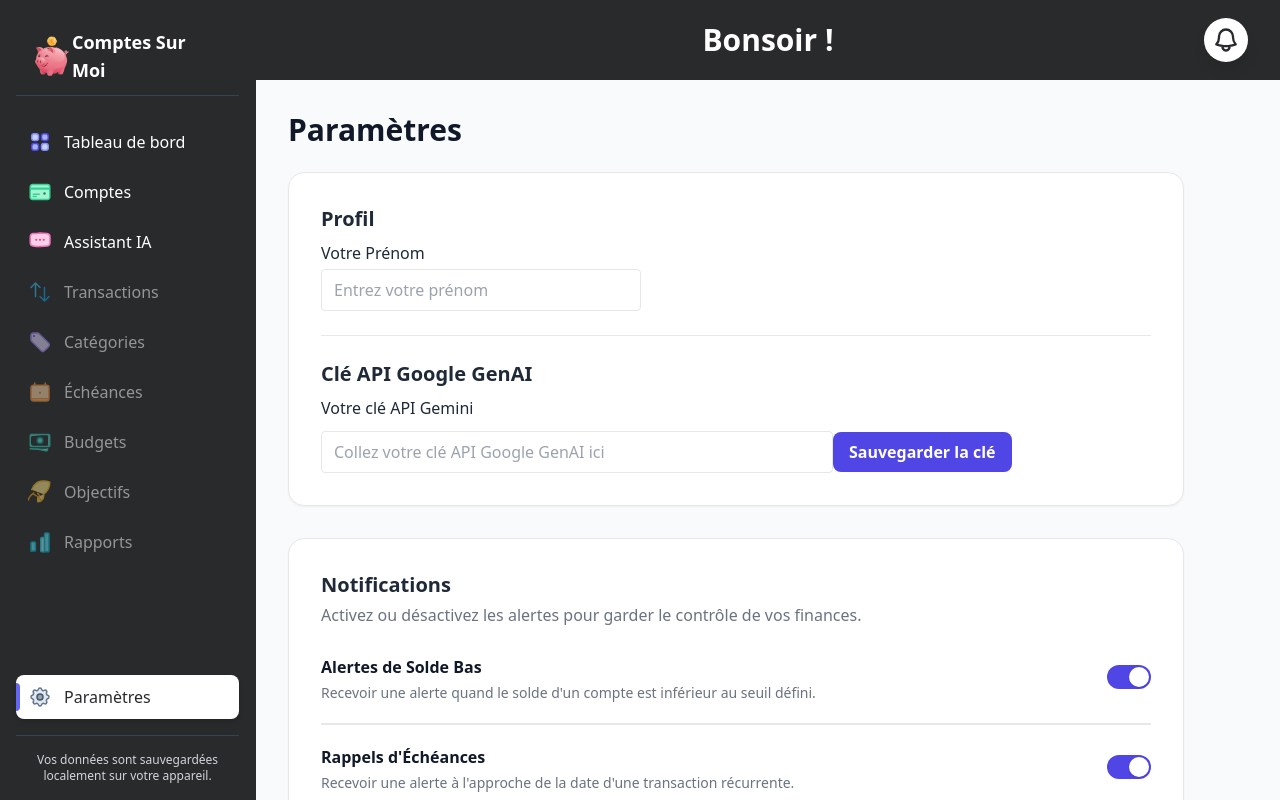
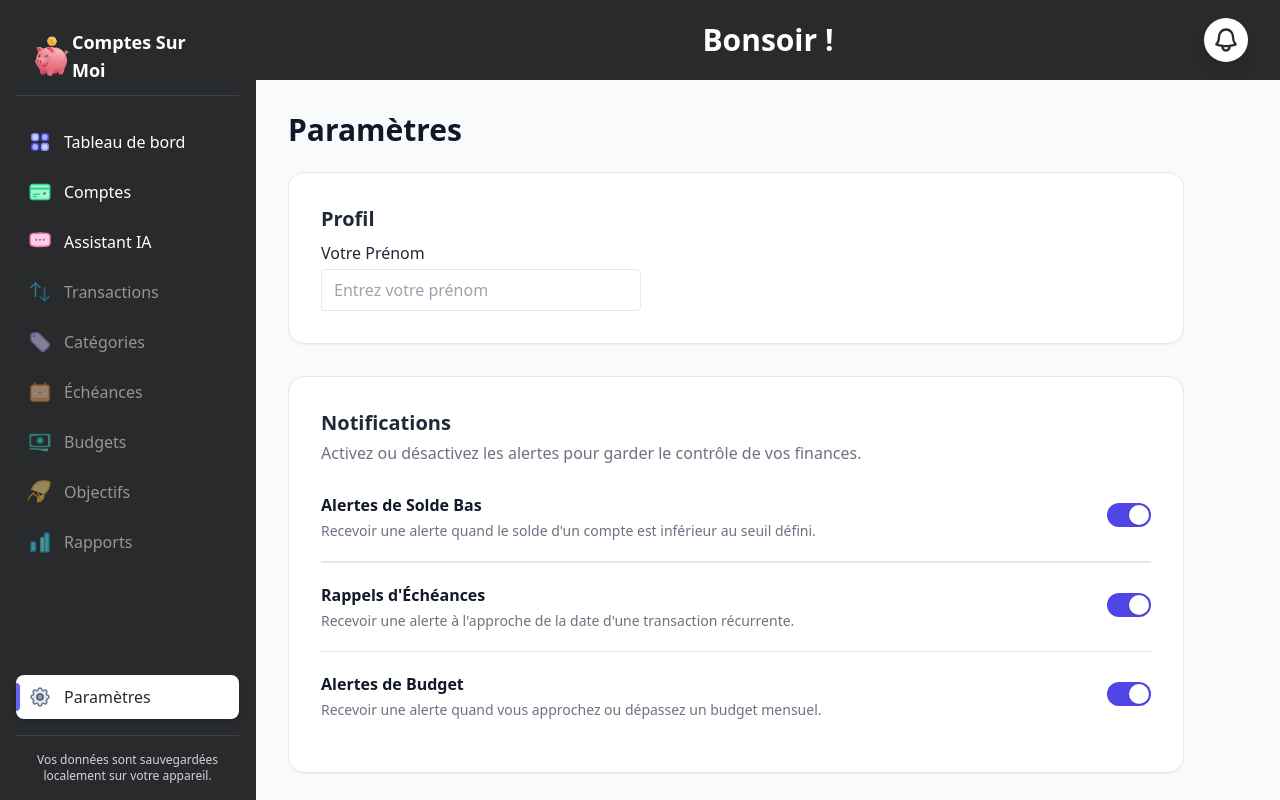
Before and after one commit to OptimaluS/Comptes-Sur-Moi, a React (Vite) app: page / in a window 1280 px wide. Both pictures are taken after a click on the button "Paramètres". Built offline with nearby package versions, Linux system fonts and the light colour scheme.

Commit message:
Revert "ajout des paramètres pour Gemini"
This reverts commit c3d7f72b5ca67e51e163446d0ee6788af17db0cc.

```diff
--- a/components/AiInsights.tsx
+++ b/components/AiInsights.tsx
@@ -1,14 +1,11 @@
 import React, { useState, useEffect, useMemo } from 'react';
 import { GoogleGenAI, Type } from "@google/genai";
 import type { Account, Transaction, Category } from '../types';
-
-import type { Goal } from '../types';
 
 interface AiInsightsProps {
     accounts: Account[];
     transactions: Transaction[];
     categories: Category[];
-    goals: Goal[];
 }
 
 const InsightSkeleton: React.FC = () => (
@@ -22,7 +19,7 @@ const InsightSkeleton: React.FC = () => (
 );
 
 
-const AiInsights: React.FC<AiInsightsProps> = ({ accounts, transactions, categories, goals }) => {
+const AiInsights: React.FC<AiInsightsProps> = ({ accounts, transactions, categories }) => {
     const [insights, setInsights] = useState<string[]>([]);
     const [isLoading, setIsLoading] = useState(true);
     const [error, setError] = useState<string | null>(null);
@@ -45,24 +42,15 @@ const AiInsights: React.FC<AiInsightsProps> = ({ accounts, transactions, categor
             setError(null);
 
             try {
-                // Récupère la clé API via l'API IPC
-                const apiKey = window.api?.getGenaiApiKey ? window.api.getGenaiApiKey() : '';
-                if (!apiKey) throw new Error("Clé API Google GenAI manquante. Veuillez la renseigner dans les paramètres.");
-                const ai = new GoogleGenAI({ apiKey });
+                const ai = new GoogleGenAI({ apiKey: import.meta.env.VITE_API_KEY });
                 const now = new Date();
                 const startOfLastMonth = new Date(now.getFullYear(), now.getMonth() - 1, 1);
 
                 const formatDataForPrompt = () => {
                     const accountsSummary = accounts.map(a => `  - ${a.name} (Solde: ${a.balanceHistory[0]?.amount.toFixed(2)}€)`).join('\n');
-                                // Correction : les objectifs sont dans un tableau séparé, pas dans Account
-                                const goalsSummary = goals && goals.length > 0
-                                    ? goals.map(g => {
-                                            const acc = accounts.find(a => a.id === g.linkedAccountId);
-                                            return acc
-                                                ? `  - Objectif '${g.name}' pour le compte '${acc.name}': ${acc.balanceHistory[0]?.amount.toFixed(2)}€ / ${g.targetAmount?.toFixed(2)}€`
-                                                : null;
-                                        }).filter(Boolean).join('\n')
-                                    : "Aucun";
+                    const goalsSummary = accounts.filter(a => a.goalName && a.goalAmount)
+                        .map(a => `  - Objectif '${a.goalName}' pour le compte '${a.name}': ${a.balanceHistory[0]?.amount.toFixed(2)}€ / ${a.goalAmount?.toFixed(2)}€`)
+                        .join('\n');
                     const budgetsSummary = categories.filter(c => c.budget && c.budget > 0)
                         .map(c => `  - ${c.name}: ${c.budget.toFixed(2)}€`)
                         .join('\n');
--- a/components/Settings.tsx
+++ b/components/Settings.tsx
@@ -35,29 +35,6 @@ const ToggleOption: React.FC<{ title: string; description: string; enabled: bool
 const Settings: React.FC<SettingsProps> = ({ settings, setSettings }) => {
     // Section Profil
     const [userName, setUserName] = useState(() => localStorage.getItem('userName') || '');
-
-// Clé API Google GenAI
-const [apiKey, setApiKey] = useState<string>('');
-const [apiKeySaved, setApiKeySaved] = useState(false);
-
-useEffect(() => {
-    if (window.api && window.api.getGenaiApiKey) {
-        const key = window.api.getGenaiApiKey();
-        if (key) setApiKey(key);
-    }
-}, []);
-
-const handleApiKeyChange = (e: React.ChangeEvent<HTMLInputElement>) => {
-    setApiKey(e.target.value);
-    setApiKeySaved(false);
-};
-const handleSaveApiKey = () => {
-    if (window.api && window.api.setGenaiApiKey) {
-        window.api.setGenaiApiKey(apiKey);
-        setApiKeySaved(true);
-        setTimeout(() => setApiKeySaved(false), 2000);
-    }
-};
     const [showConfirm, setShowConfirm] = useState(false);
     useEffect(() => {
         localStorage.setItem('userName', userName);
@@ -295,28 +272,6 @@ const handleSaveApiKey = () => {
                     />
                     {showConfirm && (
                         <div className="mt-2 text-green-600 text-sm font-semibold">Prénom enregistré !</div>
-                    )}
-                    <hr className="my-6" />
-                    <h3 className="text-xl font-bold mb-2 text-gray-800">Clé API Google GenAI</h3>
-                    <label htmlFor="genaiApiKey" className="block mb-1 font-medium">Votre clé API Gemini</label>
-                    <input
-                        id="genaiApiKey"
-                        type="text"
-                        value={apiKey}
-                        onChange={handleApiKeyChange}
-                        className="border rounded px-3 py-2 w-full max-w-lg"
-                        placeholder="Collez votre clé API Google GenAI ici"
-                    />
-                    <button
-                        type="button"
-                        onClick={handleSaveApiKey}
-                        className="mt-2 bg-indigo-600 hover:bg-indigo-700 text-white font-bold py-2 px-4 rounded-lg"
-                        disabled={!apiKey}
-                    >
-                        Sauvegarder la clé
-                    </button>
-                    {apiKeySaved && (
-                        <div className="mt-2 text-green-600 text-sm font-semibold">Clé API enregistrée !</div>
                     )}
                 </div>
                 {/* Notifications */}
--- a/electron.d.ts
+++ b/electron.d.ts
@@ -8,10 +8,6 @@ export interface IAPI {
     listBackups: () => Promise<Array<{ name: string; path: string; date: Date }>>;
     restoreBackup: (filename: string) => Promise<any>;
     saveBackup: (data: any, type?: string) => Promise<string | null>;
-
-  // Ajout pour la clé API GenAI
-  getGenaiApiKey: () => string;
-  setGenaiApiKey: (key: string) => void;
 }
 
 declare global {
--- a/electron/main.ts
+++ b/electron/main.ts
@@ -189,7 +189,7 @@ function createWindow() {
     width: 1200,
     height: 800,
     webPreferences: {
-      preload: path.join(__dirname, '../electron/preload.js'),
+      preload: path.join(__dirname, 'preload.mjs'),
     },
   });
   win.removeMenu();
--- a/package.json
+++ b/package.json
@@ -5,14 +5,12 @@
   "main": "dist-electron/main.js",
   "scripts": {
     "dev": "vite",
-    "electron:dev": "electron .",
     "build": "vite build",
     "build:electron": "node ./scripts/update-build-date.cjs && npm run build && electron-builder"
   },
   "dependencies": {
     "@google/genai": "^1.29.1",
     "autoprefixer": "^10.4.22",
-    "electron-store": "^11.0.2",
     "electron-updater": "^6.6.2",
     "html2canvas": "^1.4.1",
     "jspdf": "^3.0.3",
```
Also changed, not shown: dist-electron/preload.mjs (added, +12 -0 lines), electron/preload.js (deleted, +0 -16 lines), electron/preload.ts (added, +25 -0 lines), dist-electron/main.js, 1 other file (tests, documents, lock files or other folders). Lines whose indentation alone changed are shown as unchanged.
